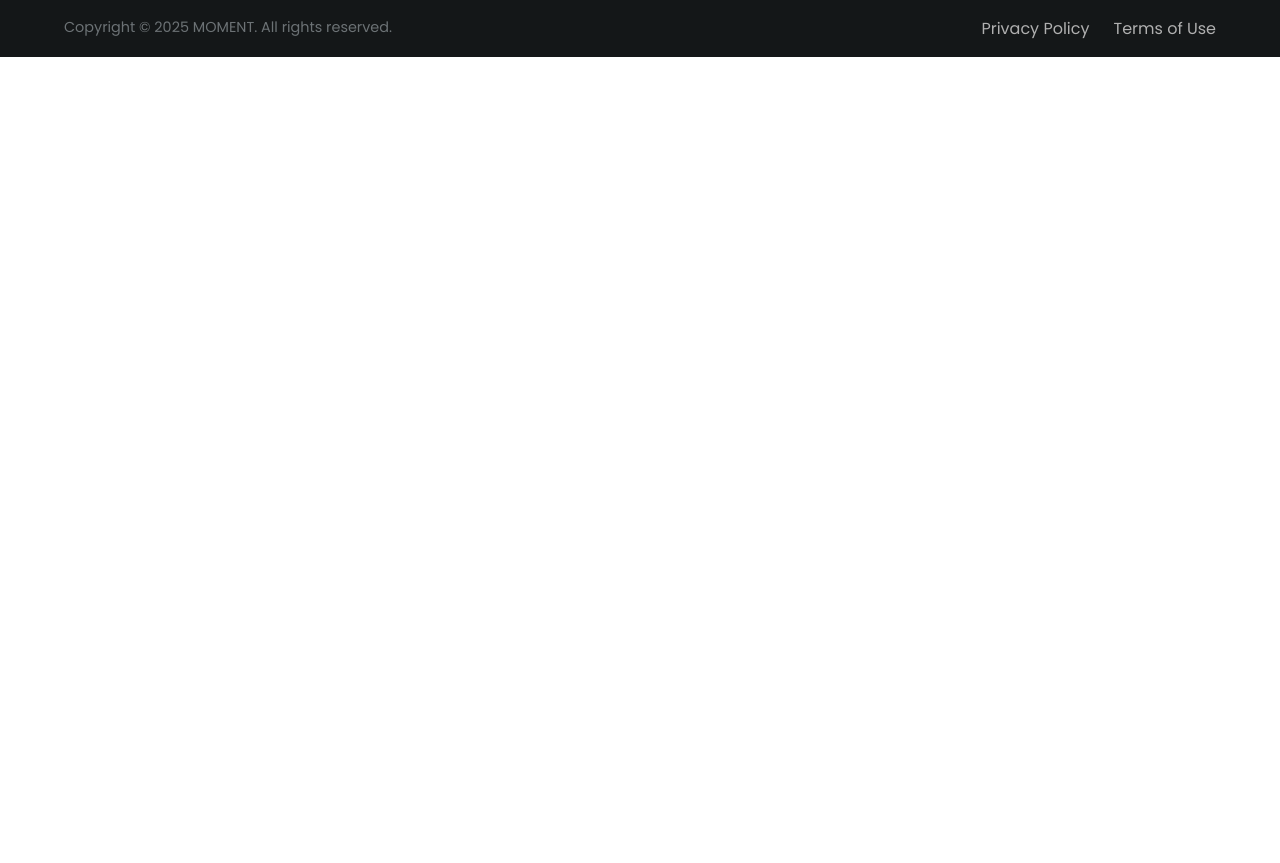
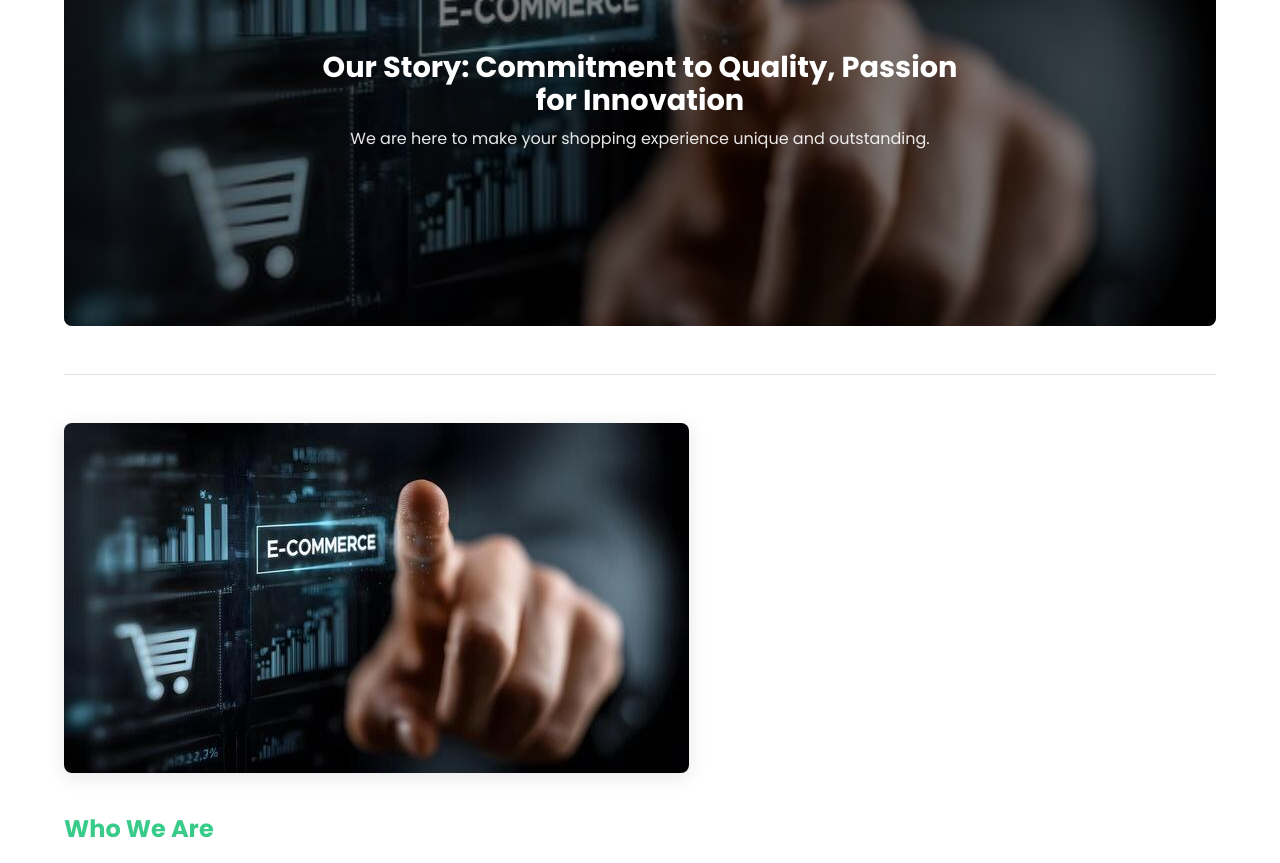
Before and after one commit to Mohyi-Aldean/EcommerceWebsite, a React (Vite) app: page /aboutUs in a window 1280 px wide. Shown: the part 220-1083 px from the top of the page. Before the commit the page ends 800 px from the top, so only its background shows below. Built offline with nearby package versions, Linux system fonts and the light colour scheme.

Commit message:
feat: Update About Us page with new layout, core values, and team member details

```diff
--- a/src/pages/aboutUs/AboutUs.jsx
+++ b/src/pages/aboutUs/AboutUs.jsx
@@ -1,9 +1,208 @@
-import React from 'react'
+import React, { useContext } from 'react';
+import {
+  Box,
+  Container,
+  Typography,
+  Grid,
+  Card,
+  CardMedia,
+  Avatar,
+  Divider
+} from '@mui/material';
+import { Gavel, Lightbulb, TrendingUp } from '@mui/icons-material';
+import { ThemeContext } from '../../theme/ThemeContext.jsx';
+import { useTranslation } from 'react-i18next';
+import AboutImage from '../../assets/images/about-us-banner.jpg';
+
+const teamMembers = [
+  { name: 'Ahmed Alsalem', title: 'Founder & CEO', image: null, desc: 'Leads the company\'s vision towards an innovative e-commerce future.', fallbackIcon: 'A' },
+  { name: 'Fatima Mohammed', title: 'Chief Operating Officer', image: null, desc: 'Oversees daily operations and ensures our high standard of service quality.', fallbackIcon: 'F' },
+  { name: 'Khaled Nasser', title: 'Marketing Manager', image: null, desc: 'Focused on building customer relationships and reaching new markets.', fallbackIcon: 'K' },
+];
+
+const coreValues = [
+  { icon: <Gavel sx={{ color: '#38CB89' }} />, title: 'Integrity', desc: 'We adhere to the highest standards of honesty and ethical conduct in every transaction.' },
+  { icon: <Lightbulb sx={{ color: '#38CB89' }} />, title: 'Innovation', desc: 'We constantly seek to introduce new solutions that meet your evolving needs.' },
+  { icon: <TrendingUp sx={{ color: '#38CB89' }} />, title: 'Customer Focus', desc: 'Client satisfaction is our ultimate measure of success and performance.' },
+];
 
 export default function AboutUs() {
+  const { mode } = useContext(ThemeContext);
+  const { t, i18n } = useTranslation();
+  const isArabic = i18n.language === 'ar';
+
+  const colors = {
+    bg: mode === 'dark' ? '#1A1A1A' : '#FFFFFF',
+    text: mode === 'dark' ? '#FFFFFF' : '#141718',
+    secondaryText: mode === 'dark' ? '#B0B0B0' : '#666666',
+    primary: '#38CB89',
+    cardBg: mode === 'dark' ? '#2C2C2C' : '#F5F5F5',
+  };
+
   return (
-    <div>
-      AboutUs
-    </div>
-  )
+    <Box sx={{ bgcolor: colors.bg, color: colors.text, minHeight: '100vh', py: 4 }}>
+      <Container maxWidth="lg">
+
+        {/* 🔹 Hero Section */}
+        <Box sx={{
+          position: 'relative',
+          height: { xs: 300, md: 450 },
+          mb: 6,
+          borderRadius: 2,
+          overflow: 'hidden'
+        }}>
+          <CardMedia
+            component="img"
+            image={AboutImage}
+            alt="About Us Banner"
+            sx={{ width: '100%', height: '100%', objectFit: 'cover' }}
+          />
+          <Box sx={{
+            position: 'absolute',
+            top: 0,
+            left: 0,
+            right: 0,
+            bottom: 0,
+            bgcolor: 'rgba(0,0,0,0.5)',
+            display: 'flex',
+            alignItems: 'center',
+            justifyContent: 'center',
+            textAlign: 'center'
+          }}>
+            <Box sx={{ maxWidth: 700, p: 3 }}>
+              <Typography variant="h3" component="h1" sx={{ color: '#fff', fontWeight: 700, mb: 1 }}>
+                Our Story: Commitment to Quality, Passion for Innovation
+              </Typography>
+              <Typography variant="h6" sx={{ color: '#fff', opacity: 0.9, fontWeight: 300 }}>
+                We are here to make your shopping experience unique and outstanding.
+              </Typography>
+            </Box>
+          </Box>
+        </Box>
+
+        <Divider sx={{ my: 4, borderColor: colors.secondaryText, opacity: 0.2 }} />
+
+        {/* 🔹 About Us Section (Responsive direction) */}
+        <Grid
+          container
+          spacing={5}
+          alignItems="center"
+          direction={isArabic ? 'row-reverse' : 'row'}
+          sx={{ my: 6 }}
+        >
+          {/* الصورة */}
+          <Grid item xs={12} md={6}>
+            <Box sx={{
+              borderRadius: 2,
+              overflow: 'hidden',
+              boxShadow: '0px 4px 20px rgba(0,0,0,0.1)',
+              transition: 'transform 0.3s ease-in-out',
+              '&:hover': { transform: 'scale(1.03)' },
+            }}>
+              <CardMedia
+                component="img"
+                image={AboutImage}
+                alt="About Our Company"
+                sx={{ width: '100%', height: '100%', objectFit: 'cover' }}
+              />
+            </Box>
+          </Grid>
+
+          {/* النص */}
+          <Grid item xs={12} md={6}>
+            <Typography variant="h5" sx={{ color: colors.primary, fontWeight: 700, mb: 2 }}>
+              {isArabic ? 'من نحن' : 'Who We Are'}
+            </Typography>
+            <Typography variant="h4" sx={{ color: colors.text, fontWeight: 600, mb: 3 }}>
+              {isArabic
+                ? 'بدأت رحلتنا بحلم بسيط: لحظة.'
+                : 'A Journey Started with a Simple Dream: MOMENT.'}
+            </Typography>
+            <Typography variant="body1" sx={{ color: colors.secondaryText, lineHeight: 1.8 }}>
+              {isArabic
+                ? 'تأسست شركة MOMENT عام 2020 بواسطة فريق شغوف بالتجارة الإلكترونية، يهدف إلى تقديم تجربة تسوق مختلفة ومبتكرة تجمع بين الجودة والإبداع والاهتمام بالتفاصيل.'
+                : 'MOMENT was founded in 2020 by a passionate team aiming to revolutionize the e-commerce experience in our region. We combine quality, creativity, and customer focus to deliver a marketplace that truly makes a difference.'}
+            </Typography>
+          </Grid>
+        </Grid>
+
+        <Divider sx={{ my: 4, borderColor: colors.secondaryText, opacity: 0.2 }} />
+
+        {/* 🔹 Core Values */}
+        <Box sx={{ textAlign: 'center', my: 8 }}>
+          <Typography variant="h4" sx={{ fontWeight: 700, mb: 5, color: colors.text }}>
+            {isArabic ? 'قيمنا الأساسية' : 'Our Beliefs and Core Values'}
+          </Typography>
+          <Grid container spacing={3} justifyContent="center">
+            {coreValues.map((value, index) => (
+              <Grid item xs={12} sm={6} md={4} key={index}>
+                <Card sx={{ bgcolor: colors.cardBg, p: 3, boxShadow: 'none' }}>
+                  <Box sx={{ mb: 2 }}>{value.icon}</Box>
+                  <Typography variant="h6" sx={{ fontWeight: 600, color: colors.text, mb: 1 }}>
+                    {value.title}
+                  </Typography>
+                  <Typography variant="body2" sx={{ color: colors.secondaryText }}>
+                    {value.desc}
+                  </Typography>
+                </Card>
+              </Grid>
+            ))}
+          </Grid>
+        </Box>
+
+        <Divider sx={{ my: 4, borderColor: colors.secondaryText, opacity: 0.2 }} />
+
+        {/* 🔹 Team Section */}
+        <Box sx={{ textAlign: 'center', my: 8 }}>
+          <Typography variant="h4" sx={{ fontWeight: 700, mb: 5, color: colors.text }}>
+            {isArabic ? 'تعرف على فريق مومنت' : 'Meet the MOMENT Team'}
+          </Typography>
+          <Grid container spacing={4} justifyContent="center">
+            {teamMembers.map((member, index) => (
+              <Grid item xs={12} sm={6} md={4} key={index}>
+                <Card sx={{ bgcolor: colors.cardBg, p: 3, boxShadow: 'none', textAlign: 'center' }}>
+                  {member.image ? (
+                    <CardMedia
+                      component="img"
+                      image={member.image}
+                      alt={member.name}
+                      sx={{
+                        width: 120,
+                        height: 120,
+                        borderRadius: '50%',
+                        objectFit: 'cover',
+                        mx: 'auto',
+                        mb: 2
+                      }}
+                    />
+                  ) : (
+                    <Avatar sx={{
+                      width: 120,
+                      height: 120,
+                      bgcolor: colors.primary,
+                      fontSize: '3rem',
+                      mx: 'auto',
+                      mb: 2
+                    }}>
+                      {member.fallbackIcon}
+                    </Avatar>
+                  )}
+                  <Typography variant="h6" sx={{ fontWeight: 600, color: colors.text }}>
+                    {member.name}
+                  </Typography>
+                  <Typography variant="body2" sx={{ color: colors.primary, mb: 1 }}>
+                    {member.title}
+                  </Typography>
+                  <Typography variant="body2" sx={{ color: colors.secondaryText }}>
+                    {member.desc}
+                  </Typography>
+                </Card>
+              </Grid>
+            ))}
+          </Grid>
+        </Box>
+
+      </Container>
+    </Box>
+  );
 }
```
Also changed, not shown: src/assets/images/Paste image (3).jpg (deleted), src/assets/images/about-us-banner.jpg (added).
